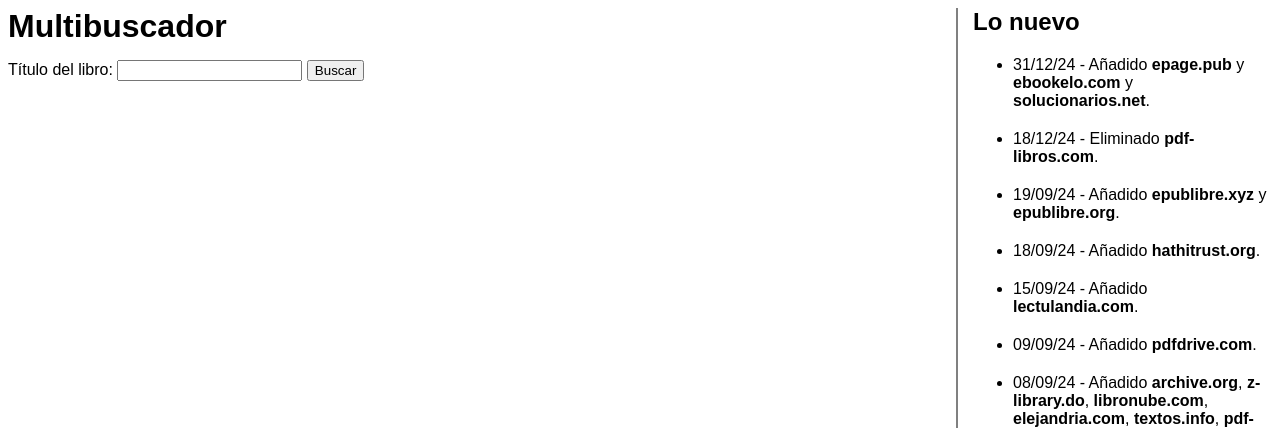
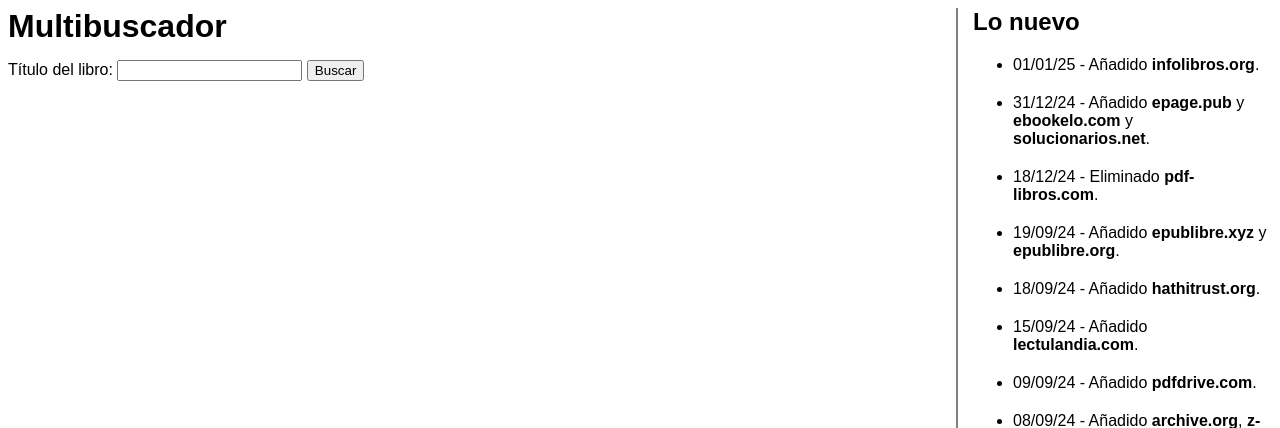
Before and after one commit to EscrituraYLectura/multibuscador, a Flask app: page / in a window 1280 px wide. Shown: the top 428 px of the page. Run offline with Flask 3, Linux system fonts and the light colour scheme.

Commit message:
Add site

```diff
--- a/src/templates/index.html
+++ b/src/templates/index.html
@@ -22,6 +22,9 @@
     <aside>
         <h2>Lo nuevo</h2>
         <ul>
+            <li>
+                01/01/25 - Añadido <b>infolibros.org</b>.
+            </li>
             <li>
                 31/12/24 - Añadido <b>epage.pub</b> y <b>ebookelo.com</b> y <b>solucionarios.net</b>.
             </li>
```
